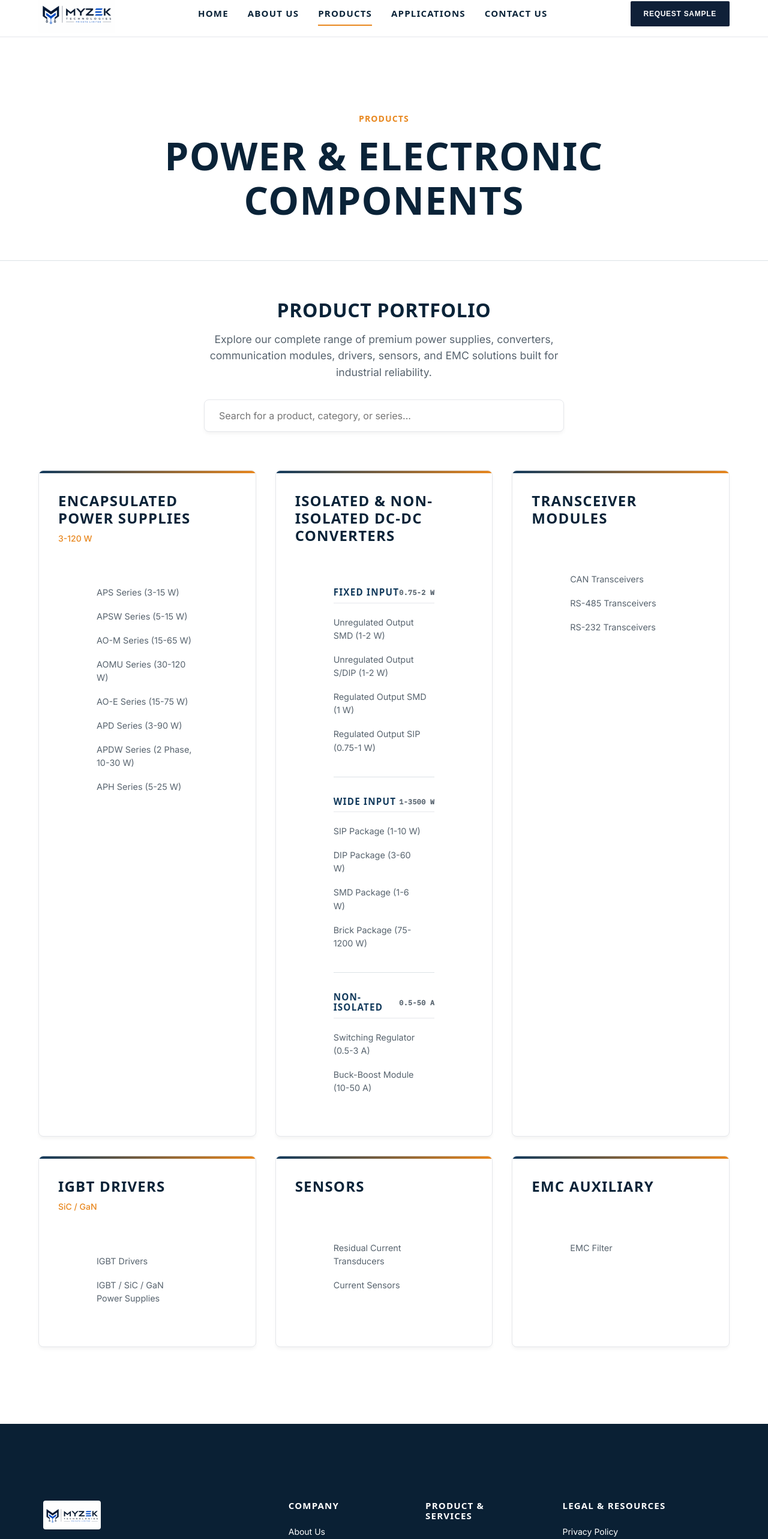
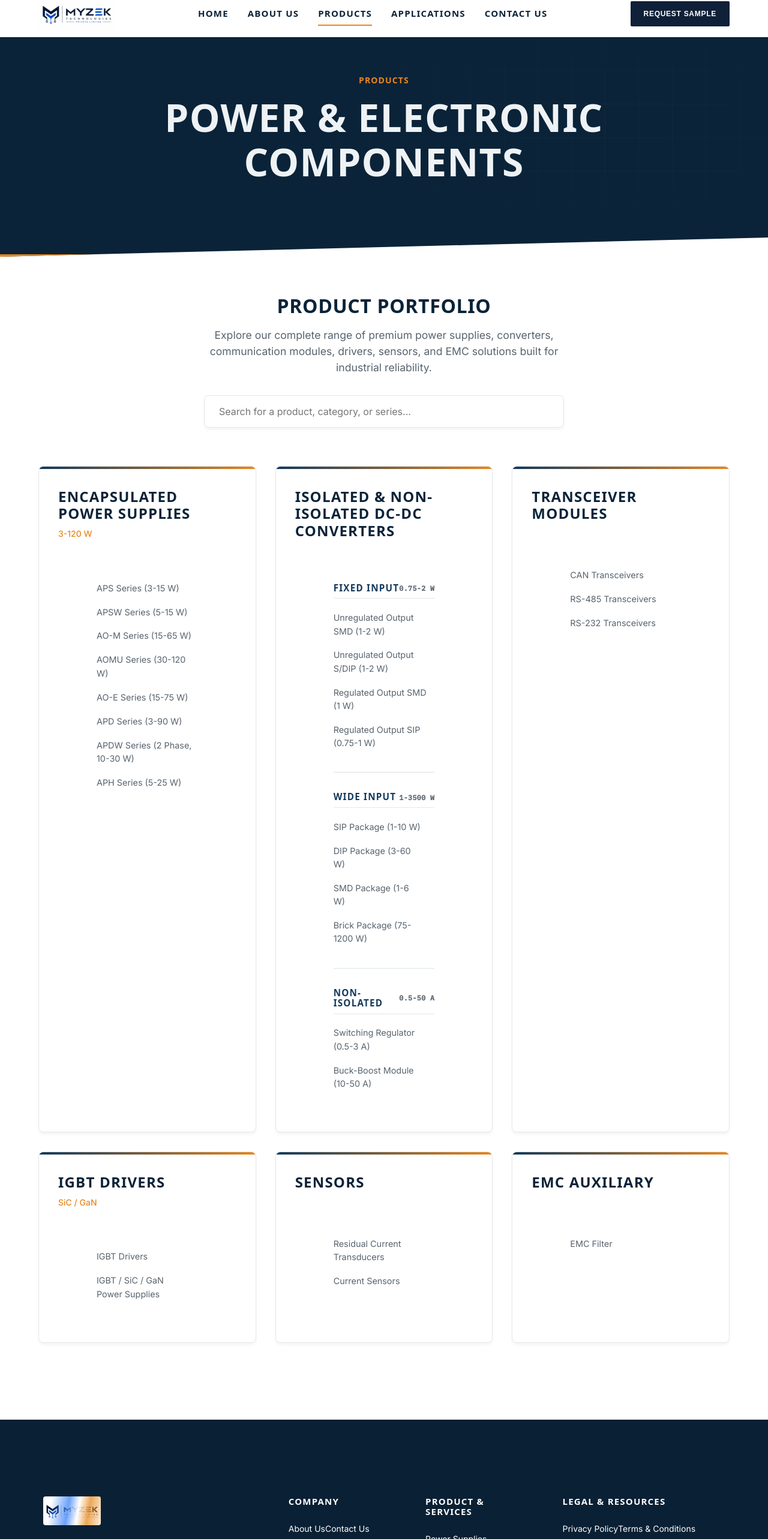
Before and after one commit to pandyapradan34-code/Myzek-Technologies-Pvt-Ltd, a React (Vite) app: page /products in a window 1280 px wide. Shown: the part 15-2581 px from the top of the page at 60% size. Built offline with nearby package versions, Linux system fonts and the light colour scheme; a web font is replaced by a local one.

Commit message:
add design

```diff
--- a/src/components.css
+++ b/src/components.css
@@ -213,14 +213,31 @@
   line-height: 1.6;
   color: var(--color-brand-muted);
   text-decoration: none;
-  display: block;
+  display: inline-block;
   margin-bottom: 0.75rem;
-  transition: color 0.2s ease;
+  transition: color 0.2s ease, transform 0.2s ease;
 }
 
 .new-footer-link:hover {
-  color: var(--color-brand-blue);
+  color: var(--color-brand-orange);
+  transform: translateX(4px);
 }
+
+.new-footer-col {
+  opacity: 0;
+  transform: translateY(20px);
+  transition: opacity 0.6s ease-out, transform 0.6s ease-out;
+}
+
+.new-footer-col.footer-animate {
+  opacity: 1;
+  transform: translateY(0);
+}
+
+.new-footer-col:nth-child(1) { transition-delay: 0.1s; }
+.new-footer-col:nth-child(2) { transition-delay: 0.2s; }
+.new-footer-col:nth-child(3) { transition-delay: 0.3s; }
+.new-footer-col:nth-child(4) { transition-delay: 0.4s; }
 
 .new-footer-bottom {
   max-width: var(--container-max);
--- a/src/components/Footer.jsx
+++ b/src/components/Footer.jsx
@@ -1,14 +1,41 @@
 import { Link } from 'react-router-dom'
-import companyLogo from '../../WhatsApp Image 2026-08-16 at 7.57.32 PM.jpeg'
-
+import companyLogo from '../assets/WhatsApp Image 2026-08-16 at 7.57.32 PM.jpeg'
+import { useEffect, useRef } from 'react'
 
 export default function Footer() {
+  const footerRef = useRef(null)
+
+  useEffect(() => {
+    if (!('IntersectionObserver' in window)) return
+
+    const observer = new IntersectionObserver(
+      (entries) => {
+        entries.forEach(entry => {
+          if (entry.isIntersecting) {
+            entry.target.classList.add('footer-animate')
+            observer.unobserve(entry.target)
+          }
+        })
+      },
+      { threshold: 0.1 }
+    )
+
+    const cols = footerRef.current?.querySelectorAll('.new-footer-col')
+    if (cols) {
+      cols.forEach(col => observer.observe(col))
+    }
+
+    return () => observer.disconnect()
+  }, [])
+
   return (
-    <footer className="new-footer">
+    <footer className="new-footer" ref={footerRef}>
       <div className="new-footer-inner">
 
         <div className="new-footer-col">
-          <img src={companyLogo} alt="Myzek Logo" style={{ height: '48px', marginBottom: '1.5rem', borderRadius: '4px' }} />
+          <div className="logo-shine" style={{ '--logo': `url("${companyLogo}")`, display: 'inline-block', marginBottom: '1.5rem' }}>
+            <img src={companyLogo} alt="Myzek Logo" style={{ height: '48px', borderRadius: '4px' }} />
+          </div>
           <p className="new-footer-text">
             Myzek Technologies Private Limited<br />
             Reliable power solutions for industrial manufacturing.
--- a/src/components/Navbar.jsx
+++ b/src/components/Navbar.jsx
@@ -1,6 +1,6 @@
 import { useState, useEffect } from 'react'
 import { NavLink } from 'react-router-dom'
-import companyLogo from '../../WhatsApp Image 2026-08-16 at 7.57.32 PM.jpeg'
+import companyLogo from '../assets/WhatsApp Image 2026-08-16 at 7.57.32 PM.jpeg'
 
 const NAV_LINKS = [
   { to: '/', label: 'Home' },
--- /dev/null
+++ b/src/data/contect_us.js
@@ -0,0 +1,22 @@
+const details = [
+  {
+    id: 1,
+    title: 'Head Office',
+    address: [
+      '318, Matrix Plaza, Jashoda Hathijan Road,',
+      'Vinzol Vatav GIDC, Ahmedabad – 382440',
+      'Gujarat, India'
+    ],
+    phone: '+91 83474 69999',
+    phoneLink: '+918347469999',
+    whatsapp: '+91 83474 69999',
+    whatsappLink: '918347469999',
+    email: 'info@myzektechnologies.com',
+    businessHours: [
+      'Monday – Saturday',
+      '9:00 AM – 6:00 PM'
+    ]
+  }
+];
+
+export default details;
--- a/src/index.css
+++ b/src/index.css
@@ -419,6 +419,36 @@ img {
   .scan .beam { display: none; }
 }
 
+/* Logo Shine Sweep */
+.logo-shine { position: relative; display: inline-block; }
+.logo-shine img { display: block; width: 100%; }
+.logo-shine::after {
+  content: "";
+  position: absolute;
+  inset: 0;
+  pointer-events: none;
+  background: linear-gradient(100deg,
+    transparent 34%,
+    rgba(59,130,246,0.75) 44%,
+    rgba(255,255,255,0.95) 50%,
+    rgba(232,137,28,0.75) 56%,
+    transparent 66%);
+  background-size: 300% 100%;
+  background-repeat: no-repeat;
+  -webkit-mask: var(--logo) center / contain no-repeat;
+          mask: var(--logo) center / contain no-repeat;
+  animation: logo-shine-sweep 4s linear infinite;
+}
+
+@keyframes logo-shine-sweep {
+  from { background-position: 180% 0; }
+  to   { background-position: -80% 0; }
+}
+
+@media (prefers-reduced-motion: reduce) {
+  .logo-shine::after { animation: none; }
+}
+
 /* Placeholder media (image/logo slots not yet supplied) ------------------- */
 
 .placeholder-media {
@@ -660,13 +690,44 @@ img {
 /* Page header (non-home pages) -------------------------------------------- */
 
 .page-header {
-  background: var(--color-bg-alt);
-  border-bottom: 1px solid var(--color-border);
+  background: var(--color-primary-dark);
+  color: var(--color-text-on-dark);
+  position: relative;
+  overflow: hidden;
   padding-block: var(--space-7) var(--space-6);
+  padding-bottom: calc(var(--space-6) + 2vw);
+  clip-path: polygon(0 0, 100% 0, 100% calc(100% - 2.5vw), 0 100%);
+}
+.page-header::after {
+  content: "";
+  position: absolute;
+  inset-inline-start: 0;
+  inset-block-end: 0;
+  width: 100%;
+  height: 4px;
+  background: var(--color-accent);
+}
+.page-header::before {
+  content: "";
+  position: absolute;
+  inset: 0;
+  opacity: .15;
+  background-image: linear-gradient(90deg, rgba(255,255,255,.2) 1px, transparent 1px),
+                    linear-gradient(rgba(255,255,255,.2) 1px, transparent 1px);
+  background-size: 56px 56px;
+  -webkit-mask-image: radial-gradient(ellipse 70% 90% at 78% 40%, #000, transparent 72%);
+          mask-image: radial-gradient(ellipse 70% 90% at 78% 40%, #000, transparent 72%);
 }
 
 .page-header h1 {
   margin: 0;
+  color: var(--color-text-on-dark) !important;
+  position: relative;
+}
+
+.page-header .eyebrow {
+  color: var(--color-accent);
+  position: relative;
 }
 
 /* Contact page grid --------------------------------------------------------*/
@@ -902,22 +963,32 @@ img {
 /* ---------- PAGE HEAD ---------- */
 /* ---------- PAGE HEAD ---------- */
 .ab-head{
-  background:#F4F6F8;                      /* off-white */
-  border-bottom:1px solid var(--ab-line);
+  background: var(--color-primary-dark);
+  color: var(--color-text-on-dark);
   position:relative;overflow:hidden;
   padding:clamp(80px,10vw,140px) 0 clamp(70px,8vw,110px);
+  clip-path: polygon(0 0, 100% 0, 100% calc(100% - 3.5vw), 0 100%);
 }
-.ab-head::before{content:"";position:absolute;inset:0;opacity:.55;
-  background-image:linear-gradient(90deg,rgba(15,32,56,.055) 1px,transparent 1px),
-                   linear-gradient(rgba(15,32,56,.055) 1px,transparent 1px);
+.ab-head::after {
+  content: "";
+  position: absolute;
+  inset-inline-start: 0;
+  inset-block-end: 0;
+  width: 100%;
+  height: 4px;
+  background: var(--color-accent);
+}
+.ab-head::before{content:"";position:absolute;inset:0;opacity:.15;
+  background-image:linear-gradient(90deg,rgba(255,255,255,.2) 1px,transparent 1px),
+                   linear-gradient(rgba(255,255,255,.2) 1px,transparent 1px);
   background-size:56px 56px;
   -webkit-mask-image:radial-gradient(ellipse 70% 90% at 78% 40%,#000,transparent 72%);
           mask-image:radial-gradient(ellipse 70% 90% at 78% 40%,#000,transparent 72%)}
 .ab-head .ab-wrap{position:relative}
-.ab-head h1{max-width:16ch;color:var(--ab-navy)!important}
+.ab-head h1{max-width:16ch;color:var(--color-text-on-dark)!important}
 .ab-crumb{font-family:var(--ab-mono);font-size:11.5px;letter-spacing:.16em;
-  color:#8494a6;margin-bottom:30px}
-.ab-sub{color:var(--ab-body)!important;max-width:54ch;margin-top:22px;font-size:17px}
+  color:var(--color-text-on-dark-muted);margin-bottom:30px}
+.ab-sub{color:var(--color-text-on-dark-muted)!important;max-width:54ch;margin-top:22px;font-size:17px}
 
 /* ---------- INTRO + FACTS ---------- */
 .ab-intro{display:grid;grid-template-columns:1.55fr .95fr;gap:72px;align-items:start}
--- a/src/pages/Applications.jsx
+++ b/src/pages/Applications.jsx
@@ -88,7 +88,7 @@ const APPLICATION_AREAS = [
 export default function Applications() {
   return (
     <div className="page page-applications">
-      <section className="page-header" style={{ textAlign: 'center', padding: '4rem 1rem' }}>
+      <section className="page-header" style={{ textAlign: 'center' }}>
         <div className="container">
           <p className="eyebrow">Applications</p>
           <h1 style={{ marginBottom: '1.5rem' }}>Powering Innovation Across Industries</h1>
--- a/src/pages/Home.jsx
+++ b/src/pages/Home.jsx
@@ -73,7 +73,9 @@ export default function Home() {
           </div>
           <div className="logo-stage">
             <div className="scan" ref={logoRef}>
-              <img src={companyLogo} alt="Myzek Technologies Private Limited" />
+              <div className="logo-shine" style={{ '--logo': `url(${companyLogo})` }}>
+                <img src={companyLogo} alt="Myzek Technologies Private Limited" />
+              </div>
               <span className="beam" />
             </div>
           </div>
--- a/src/products.css
+++ b/src/products.css
@@ -1,13 +1,10 @@
 /* --- NEW PRODUCTS PAGE LAYOUT --- */
 
 .page-products .page-header {
-  background-color: var(--color-bg);
-  padding: 8rem 0 4rem;
   text-align: center;
 }
 
 .page-products .page-header .eyebrow {
-  color: var(--color-brand-orange);
   font-family: var(--font-structural);
   font-weight: 600;
   letter-spacing: 0.08em;
@@ -17,7 +14,6 @@
 
 .page-products .page-header h1 {
   font-size: clamp(2.5rem, 5vw, 4rem);
-  color: var(--color-brand-dark);
 }
 
 .products-section {
```
Also changed, not shown: src/pages/Contact.jsx (+21 -92 lines), tailwind.config.js (+9 -0 lines), src/assets/WhatsApp Image 2026-08-16 at 7.57.32 PM.jpeg (renamed from WhatsApp Image 2026-08-16 at 7.57.32 PM.jpeg).
